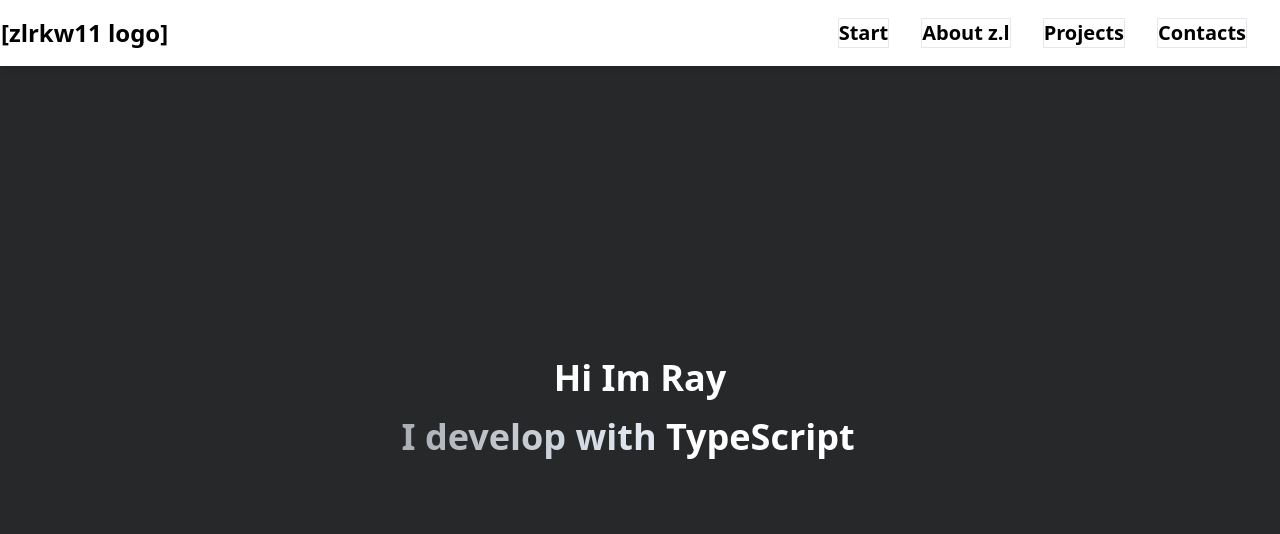
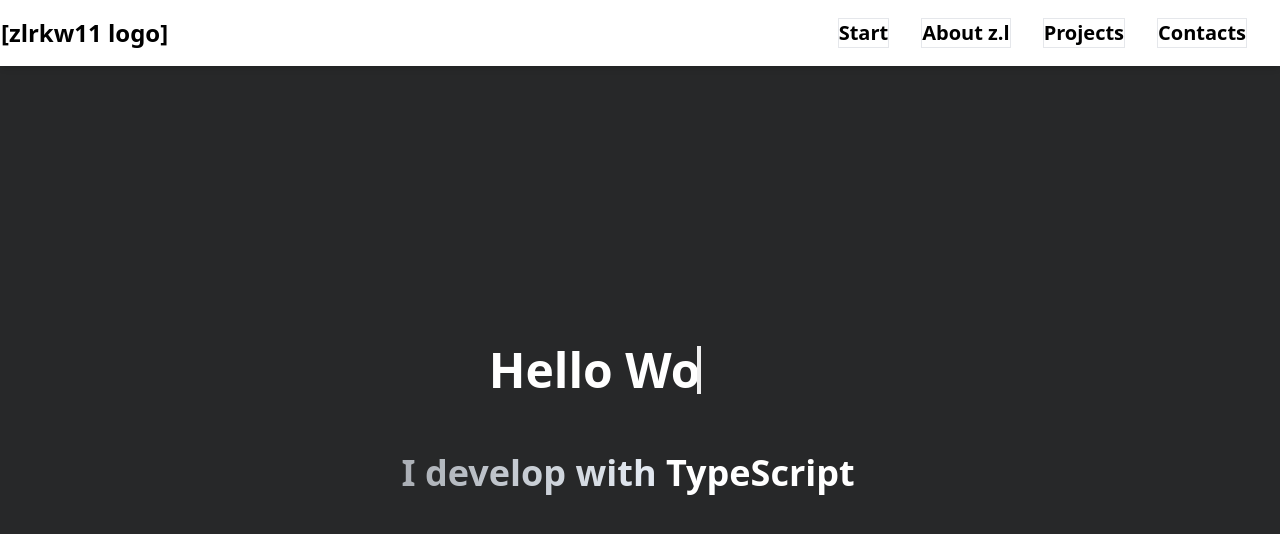
Before and after one commit to zlrkw11/portfolio-zl, a React (Vite) app: page / in a window 1280 px wide. Shown: the top 534 px of the page. Built offline with nearby package versions, Linux system fonts and the light colour scheme.

Commit message:
animation intro typing

```diff
--- a/src/components/Intro.jsx
+++ b/src/components/Intro.jsx
@@ -1,16 +1,11 @@
 function Intro() {
   return (
-    <div className="font-bold text-lg md:text-4xl [text-wrap:balance] bg-clip-text text-transparent bg-gradient-to-r from-slate-200/70 to-50% to-slate-200">
-      I develop with{" "}
-      <span className="text-white inline-flex flex-col h-[calc(theme(fontSize.xl)*theme(lineHeight.tight))] md:h-[calc(theme(fontSize.4xl)*theme(lineHeight.tight))] overflow-hidden">
-        <ul className="block animate-text-slide-4 text-left leading-tight [&_li]:block">
-          <div>React</div>
-          <div>JavaScript</div>
-          <div>TypeScript</div>
-          <div>TailwindCSS</div>
-          <div aria-hidden="true">React</div>
-        </ul>
-      </span>
+    <div className="flex items-center justify-center p-10">
+      <div className="w-max">
+        <h1 className="animate-typing overflow-hidden whitespace-nowrap border-r-4 border-r-white pr-5 text-5xl text-white font-bold">
+          Hello World
+        </h1>
+      </div>
     </div>
   );
 }
--- /dev/null
+++ b/src/components/Skills.jsx
@@ -0,0 +1,18 @@
+function Skills() {
+  return (
+    <div className="font-bold text-lg md:text-4xl [text-wrap:balance] bg-clip-text text-transparent bg-gradient-to-r from-slate-200/70 to-50% to-slate-200">
+      I develop with{" "}
+      <span className="text-white inline-flex flex-col h-[calc(theme(fontSize.xl)*theme(lineHeight.tight))] md:h-[calc(theme(fontSize.4xl)*theme(lineHeight.tight))] overflow-hidden">
+        <ul className="block animate-text-slide-4 text-left leading-tight [&_li]:block">
+          <div>React</div>
+          <div>JavaScript</div>
+          <div>TypeScript</div>
+          <div>TailwindCSS</div>
+          <div aria-hidden="true">React</div>
+        </ul>
+      </span>
+    </div>
+  );
+}
+
+export default Skills;
--- a/src/pages/Main.jsx
+++ b/src/pages/Main.jsx
@@ -1,11 +1,11 @@
 import Intro from "../components/Intro";
+import Skills from "../components/Skills";
+
 function Main() {
   return (
     <div className="flex items-center justify-center w-full bg-dark-0 h-screen flex-col gap-4">
-      <div className="">
-        <h1 className="pt-4 text-4xl font-semibold text-white">Hi Im Ray</h1>
-      </div>
       <Intro />
+      <Skills />
     </div>
   );
 }
--- a/tailwind.config.js
+++ b/tailwind.config.js
@@ -28,6 +28,7 @@ export default {
         "text-slide-7 17.5s cubic-bezier(0.83, 0, 0.17, 1) infinite",
       "text-slide-8":
         "text-slide-8 20s cubic-bezier(0.83, 0, 0.17, 1) infinite",
+      typing: "typing 2s steps(20) infinite alternate, blink .7s infinite",
     },
     keyframes: {
       "text-slide-2": {
@@ -170,6 +171,23 @@ export default {
           transform: "translateY(-88.88%)",
         },
       },
+      typing: {
+        "0%": {
+          width: "0%",
+          visibility: "hidden",
+        },
+        "100%": {
+          width: "100%",
+        },
+      },
+      blink: {
+        "50%": {
+          borderColor: "transparent",
+        },
+        "100%": {
+          borderColor: "white",
+        },
+      },
     },
   },
   plugins: [],
```
